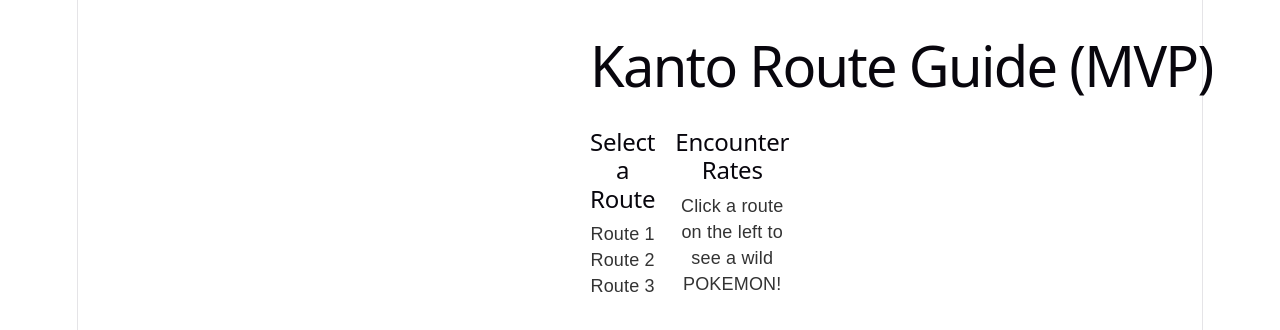
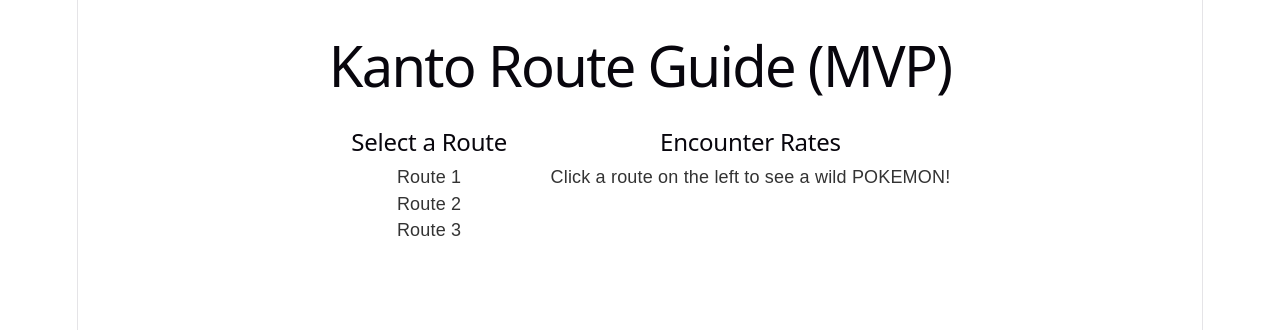
Before and after one commit to Sethmooo/Pokeroute, a React (Vite) app: page / in a window 1280 px wide. Shown: the top 330 px of the page. Built offline with nearby package versions, Linux system fonts and the light colour scheme.

Commit message:
more Css tweaking (header)

```diff
--- a/src/App.css
+++ b/src/App.css
@@ -1,5 +1,5 @@
 .app-container {
-  max-width: 100px;
+  max-width: 1200px;
   margin: 0 auto;
   padding: 20px;
   font-family: sans-serif;
```
